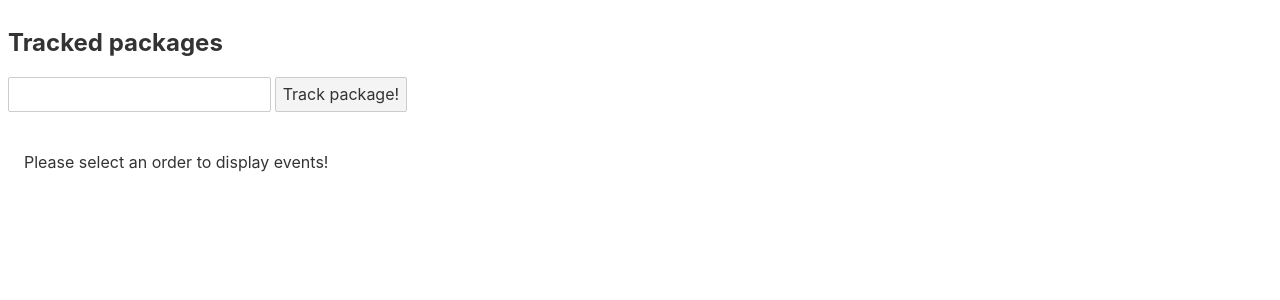
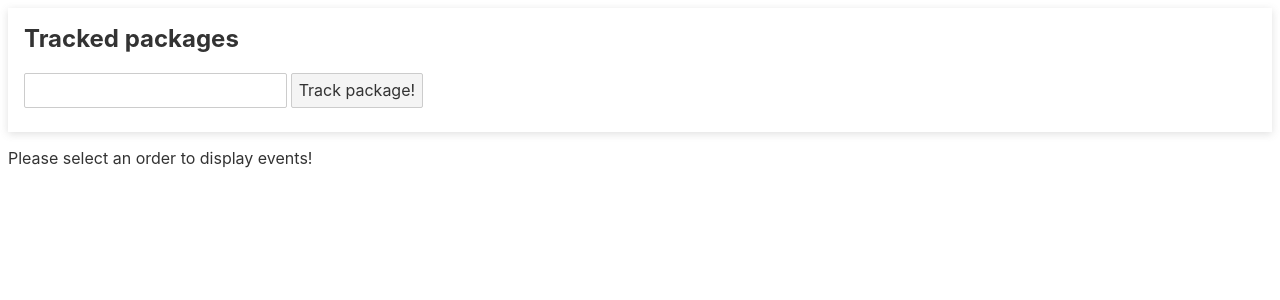
Before and after one commit to kamoshi/pp-tracker, a Svelte app: page / in a window 1280 px wide. Shown: the top 300 px of the page. Built offline with nearby package versions, Linux system fonts and the light colour scheme.

Commit message:
Improve visual layout

```diff
--- a/src/components/App.svelte
+++ b/src/components/App.svelte
@@ -38,27 +38,19 @@ import OrderList from "./OrderList.svelte";
 
 <OrderList orders={orderData} on:addTracking={onAddTracking} on:showTracking={onShowTracking} on:deleteTracking={onDeleteTracking} />
 
-<div>
-	{#if mail !== undefined}
-		<MailInfo class="mail-info" {mail} />
-		<EventHistory {mail} />
-	{:else}
-		<p>Please select an order to display events!</p>
-	{/if}
-</div>
+
+{#if mail !== undefined}
+	<MailInfo {mail} />
+	<EventHistory {mail} />
+{:else}
+	<p>Please select an order to display events!</p>
+{/if}
+
 
 <style lang="scss">
-	:global(#root) {
-		display: flex;
-		flex-direction: column;
-	}
-
-	div {
-		flex-grow: 1;
+	:global(.card) {
+		margin-bottom: 1em;
 		padding: 1em;
-
-		:global(.mail-info) {
-			margin-bottom: 1em;
-		}
+        box-shadow: rgba(99, 99, 99, 0.2) 0px 2px 8px 0px;
 	}
 </style>
--- a/src/components/EventHistory.svelte
+++ b/src/components/EventHistory.svelte
@@ -6,7 +6,7 @@ import { formatDate } from "../utils";
 </script>
 
 
-<div>
+<div class="card">
     <h2>Package status</h2>
     {#if mail && mail.mailStatus !== -1 && events}
         <table>
@@ -34,16 +34,11 @@ import { formatDate } from "../utils";
 
 
 <style lang="scss">
-    div {
-        padding: 1em;
-        box-shadow: rgba(99, 99, 99, 0.2) 0px 2px 8px 0px;
+    h2 {
+        margin-top: 0;
+    }
 
-        h2 {
-            margin-top: 0;
-        }
-
-        table {
-            width: 100%;
-        }
+    table {
+        width: 100%;
     }
 </style>
--- a/src/components/MailInfo.svelte
+++ b/src/components/MailInfo.svelte
@@ -1,11 +1,8 @@
 <script lang="ts">
     export let mail: Mail;
-    export { _class as class };
-
-    let _class;
 </script>
 
-<div class={_class}>
+<div class="card">
     <h2>Package information</h2>
     {#if mail && mail.mailStatus !== -1}
         <table>
@@ -40,12 +37,7 @@
 </div>
 
 <style lang="scss">
-    div {
-        padding: 1em;
-        box-shadow: rgba(99, 99, 99, 0.2) 0px 2px 8px 0px;
-
-        h2 {
-            margin-top: 0;
-        }
+    h2 {
+        margin-top: 0;
     }
 </style>
--- a/src/components/OrderItem.svelte
+++ b/src/components/OrderItem.svelte
@@ -2,35 +2,43 @@
 import { createEventDispatcher } from "svelte";
     const dispatch = createEventDispatcher();
     export let order: Mail;
-
-    let hovering = false;
 </script>
 
-<div
-    on:mouseenter={() => hovering = true}
-    on:mouseleave={() => hovering = false}
-    >
-    <div class="label" on:click={() => dispatch('showTracking', { packageId: order.number })}>
+<div class="row-wrap">
+    <button
+        class="label"
+        on:click={() => dispatch('showTracking', { packageId: order.number })}>
         {order.number}
-    </div>
-    {#if hovering}
-        <button on:click={() => dispatch('deleteTracking', { packageId: order.number })}>
-            Delete
-        </button>
-    {/if}
+    </button>
+    <button
+        class="delete"
+        on:click={() => dispatch('deleteTracking', { packageId: order.number })}>
+        Delete
+    </button>
 </div>
 
 <style lang="scss">
-    div {
+    .row-wrap {
         display: flex;
         flex-direction: row;
         justify-content: space-between;
         align-items: center;
         height: 2em;
+        padding-left: 1em;
+
+        button {
+            margin: 0;
+            cursor: pointer;
+        }
 
         .label {
             flex-grow: 1;
-            cursor: pointer;
+            text-align: left;
+            background-color: unset;
+
+            &:not(:focus) {
+                border: unset;
+            }
         }
     }
 </style>
--- a/src/components/OrderList.svelte
+++ b/src/components/OrderList.svelte
@@ -12,7 +12,7 @@ import OrderItem from "./OrderItem.svelte";
     }
 </script>
 
-<div>
+<div class="card">
     <h2>Tracked packages</h2>
     <div class="order-list">
         {#each orders as order (order.number)}
@@ -26,7 +26,10 @@ import OrderItem from "./OrderItem.svelte";
 </div>
 
 <style lang="scss">
-    div {
-        flex-shrink: 0;
+    h2 {
+        margin-top: 0;
+    }
+    .order-field {
+        margin-top: 1em;
     }
 </style>
```
